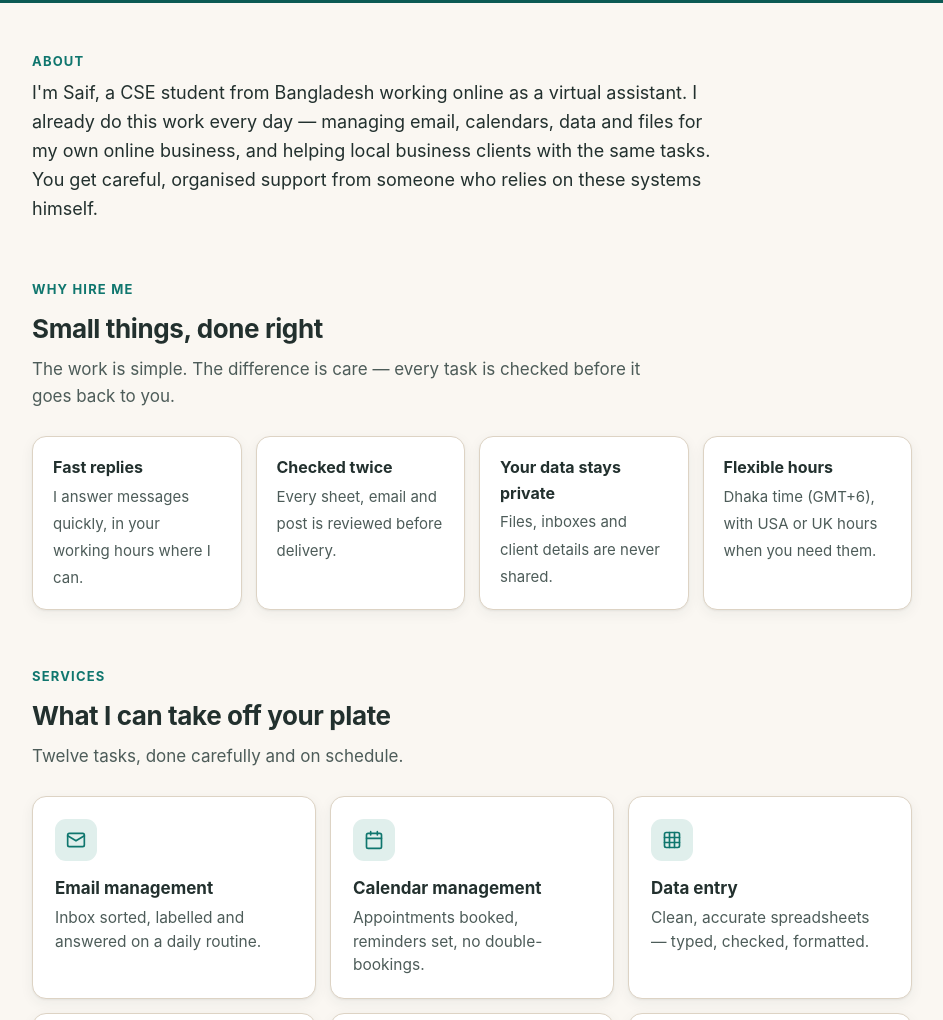
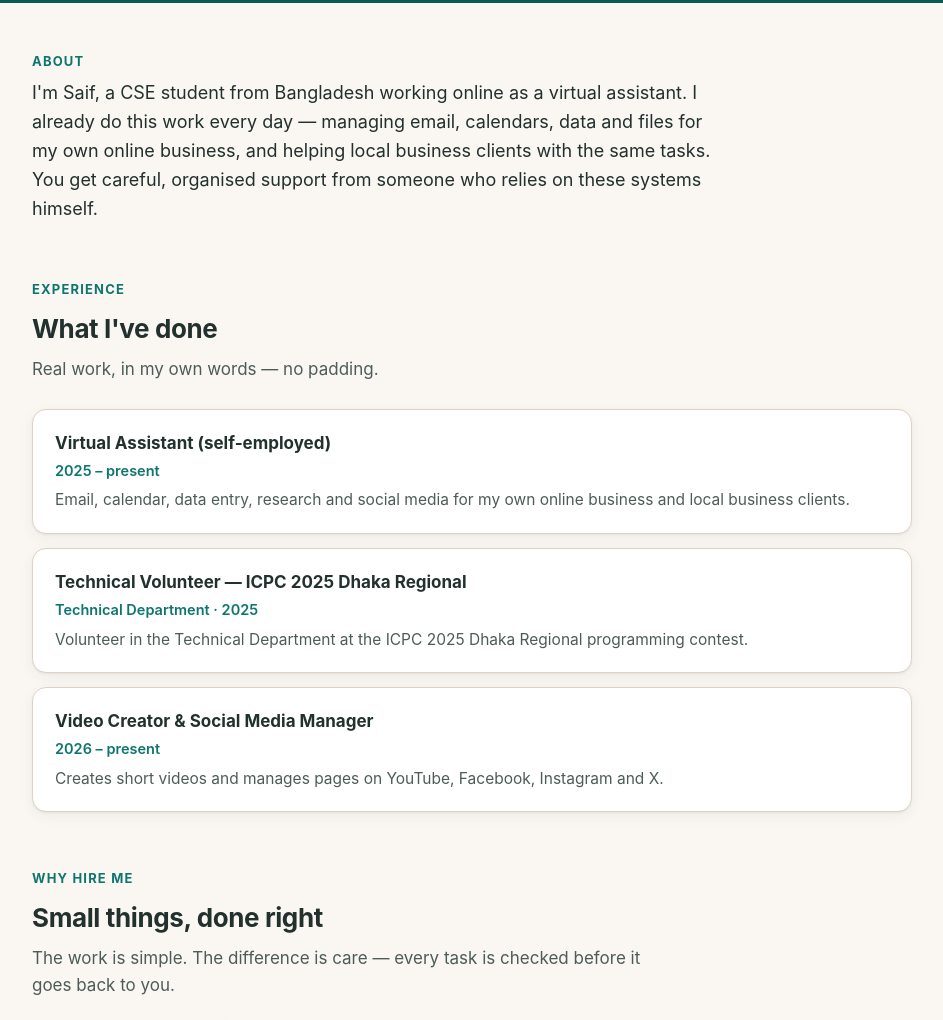
Before and after one commit to Siam007-ayuno/siam007-ayuno.github.io, a plain HTML site: page va-portfolio/index.html in a window 1280 px wide. Shown: the part 481-1501 px from the top of the page, without its empty margins (168-1111 px from the left). Drawn offline with Linux system fonts and the light colour scheme.

```diff
--- a/va-portfolio/index.html
+++ b/va-portfolio/index.html
@@ -176,6 +176,19 @@
       }
       .section-lede { color: var(--ink-soft); margin: 0 0 26px; max-width: 640px; }
       .about-text { max-width: 700px; margin: 0; font-size: 18px; }
+
+      /* ---------- Experience ---------- */
+      .exp { display: grid; gap: 14px; }
+      .exp-item {
+        background: var(--surface);
+        border: 1px solid var(--line);
+        border-radius: var(--radius);
+        box-shadow: var(--shadow);
+        padding: 20px 22px;
+      }
+      .exp-item h3 { margin: 0 0 2px; font-size: 17px; font-weight: 650; }
+      .exp-item .meta { color: var(--teal); font-size: 14.5px; font-weight: 600; margin: 0 0 6px; }
+      .exp-item p { margin: 0; color: var(--ink-soft); font-size: 15.5px; }
 
       /* ---------- Why hire me ---------- */
       .why {
@@ -431,6 +444,29 @@
         <p class="about-text">I'm Saif, a CSE student from Bangladesh working online as a virtual assistant. I already do this work every day — managing email, calendars, data and files for my own online business, and helping local business clients with the same tasks. You get careful, organised support from someone who relies on these systems himself.</p>
       </section>
 
+      <section id="experience">
+        <p class="eyebrow">Experience</p>
+        <h2>What I've done</h2>
+        <p class="section-lede">Real work, in my own words — no padding.</p>
+        <div class="exp">
+          <div class="exp-item">
+            <h3>Virtual Assistant (self-employed)</h3>
+            <p class="meta">2025 – present</p>
+            <p>Email, calendar, data entry, research and social media for my own online business and local business clients.</p>
+          </div>
+          <div class="exp-item">
+            <h3>Technical Volunteer — ICPC 2025 Dhaka Regional</h3>
+            <p class="meta">Technical Department · 2025</p>
+            <p>Volunteer in the Technical Department at the ICPC 2025 Dhaka Regional programming contest.</p>
+          </div>
+          <div class="exp-item">
+            <h3>Video Creator &amp; Social Media Manager</h3>
+            <p class="meta">2026 – present</p>
+            <p>Creates short videos and manages pages on YouTube, Facebook, Instagram and X.</p>
+          </div>
+        </div>
+      </section>
+
       <section id="why">
         <p class="eyebrow">Why hire me</p>
         <h2>Small things, done right</h2>
```
